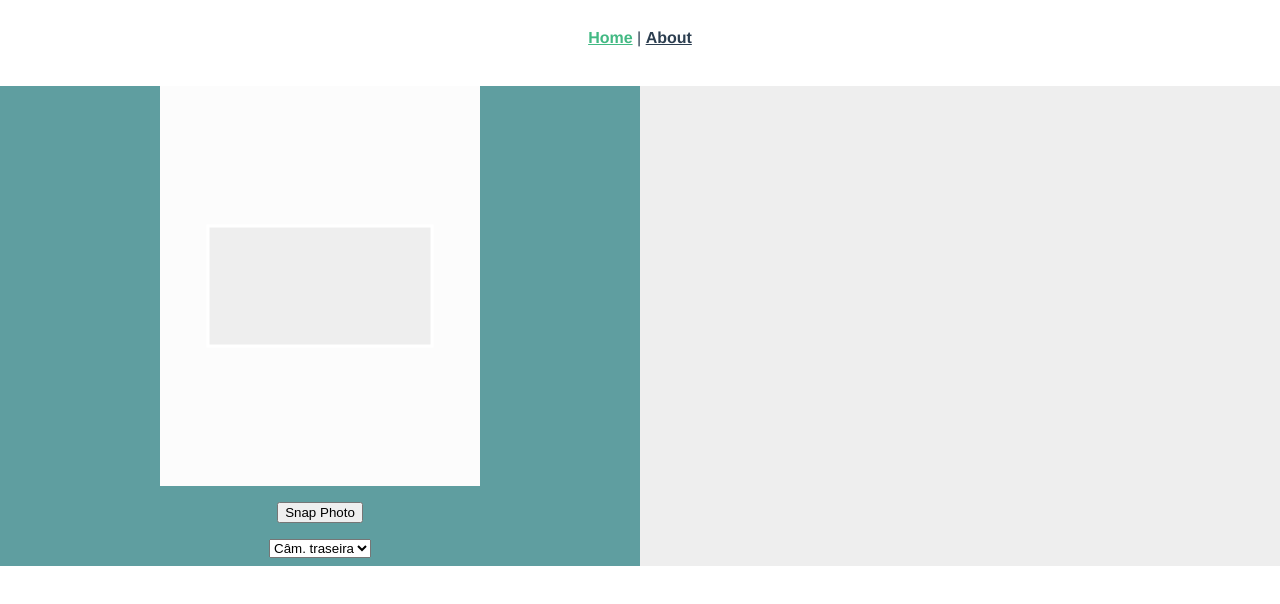
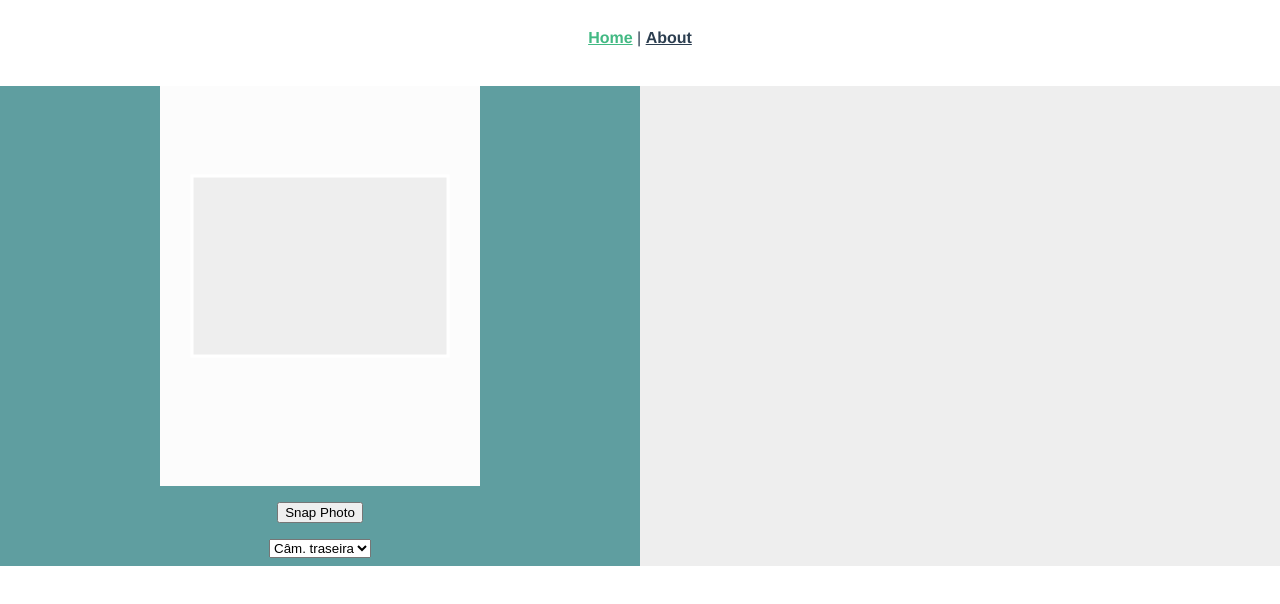
Before and after one commit to davidalves1/poc-camera-api, a Vue app: page / in a window 1280 px wide. Shown: the top 604 px of the page. Built offline with nearby package versions, Linux system fonts and the light colour scheme; no server answers.

Commit message:
Fix camera layout

```diff
--- a/src/views/Home.vue
+++ b/src/views/Home.vue
@@ -5,7 +5,7 @@
         <mask id="maskLayer">
           <rect width="100%" height="100%" fill="#fff" style="opacity: .8;"></rect>
           <!-- <text x="8%" y="55%" id="info">DAFT CREATION</text> -->
-          <rect id="document-model" width="70%" height="30%" x="15%" y="35%"></rect>
+          <rect id="document-model" width="80%" height="45%" x="10%" y="22.5%"></rect>
         </mask>
 
         <rect id="masked" width="100%" height="100%" fill="#fff"></rect>
```
